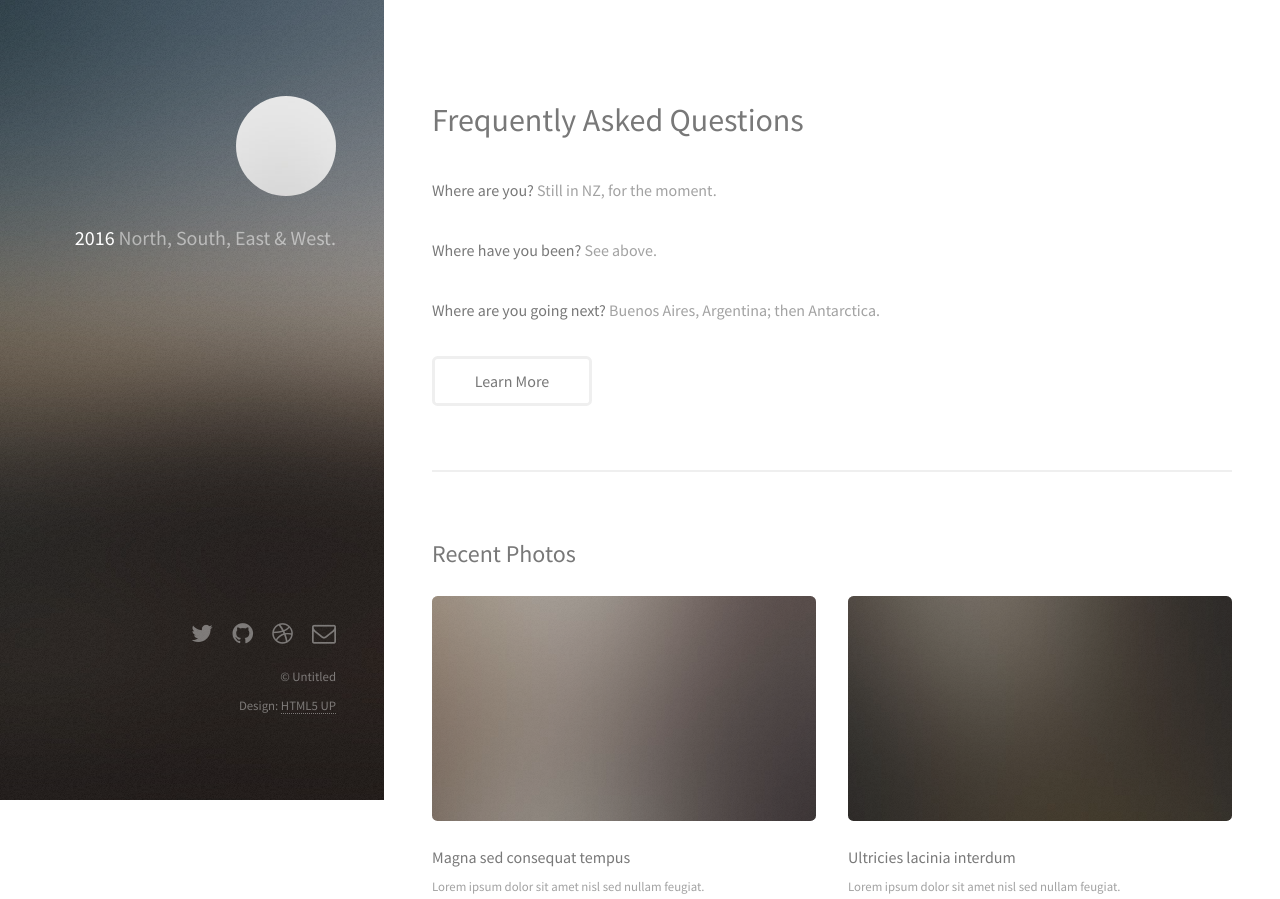
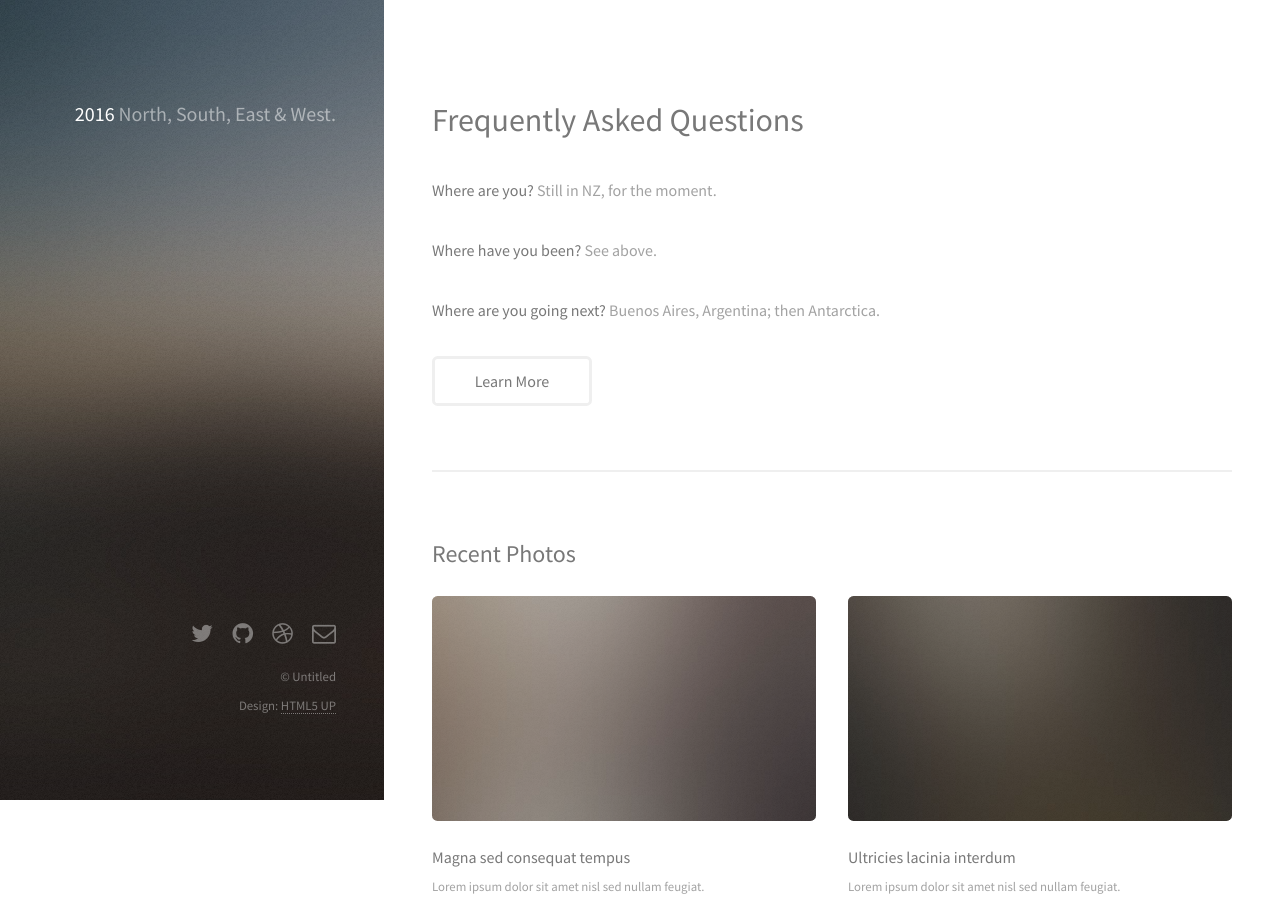
Before and after one commit to HokuNZ/2016Web, a plain HTML site: page index.html in a window 1280 px wide. Shown: the top 899 px of the page. Drawn offline with Linux system fonts and the light colour scheme.

Commit message:
Updated '/index.html' via CloudCannon

```diff
--- a/index.html
+++ b/index.html
@@ -17,7 +17,7 @@
 
 		<!-- Header -->
 			<header id="header">
-				<a href="#" class="image avatar"><img src="images/avatar.jpg" alt="" /></a>
+				<a href="#" class="image avatar" style="display:none;"><img src="images/avatar.jpg" alt="" /></a>
 				<h1><strong>2016</strong><br /> North, South, East &amp; West.</h1>
 			</header>
 
```
